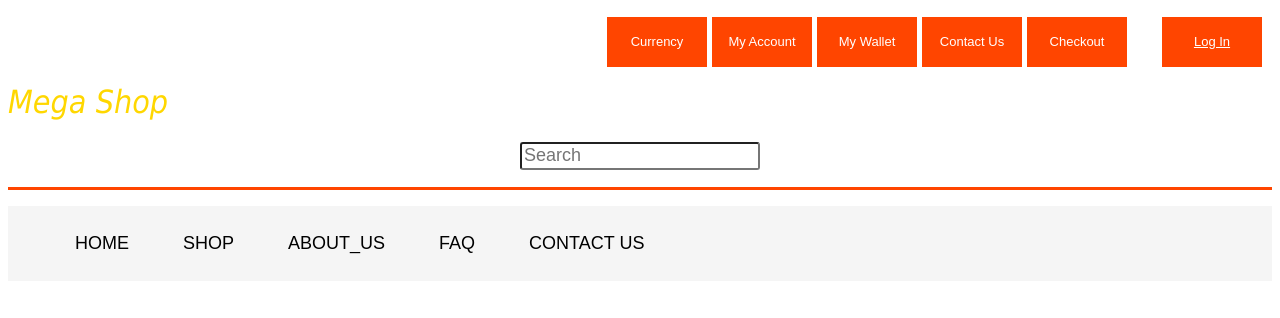
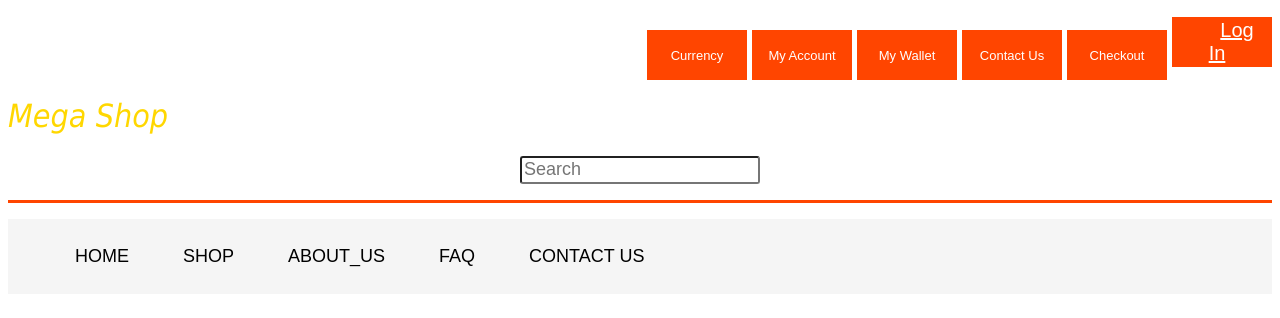
Before and after one commit to Belo001/Ameatur-Website, a plain HTML site: page BLOG.HTML in a window 1280 px wide. Shown: the top 318 px of the page. Drawn offline with Linux system fonts and the light colour scheme.

Commit message:
Update BLOG.HTML

```diff
--- a/BLOG.HTML
+++ b/BLOG.HTML
@@ -365,7 +365,7 @@
                 <button>My Wallet</button>
                 <button>Contact Us</button>
                 <button>Checkout</button>
-                <a href="https://Belo001.github.io/Ameatur-Website/log in.HTML"><button>Log In</button></a></h2>
+                <button><a href="https://Belo001.github.io/Ameatur-Website/log in.HTML">Log In</a></button></h2>
             </form>
 
         </div>
```
